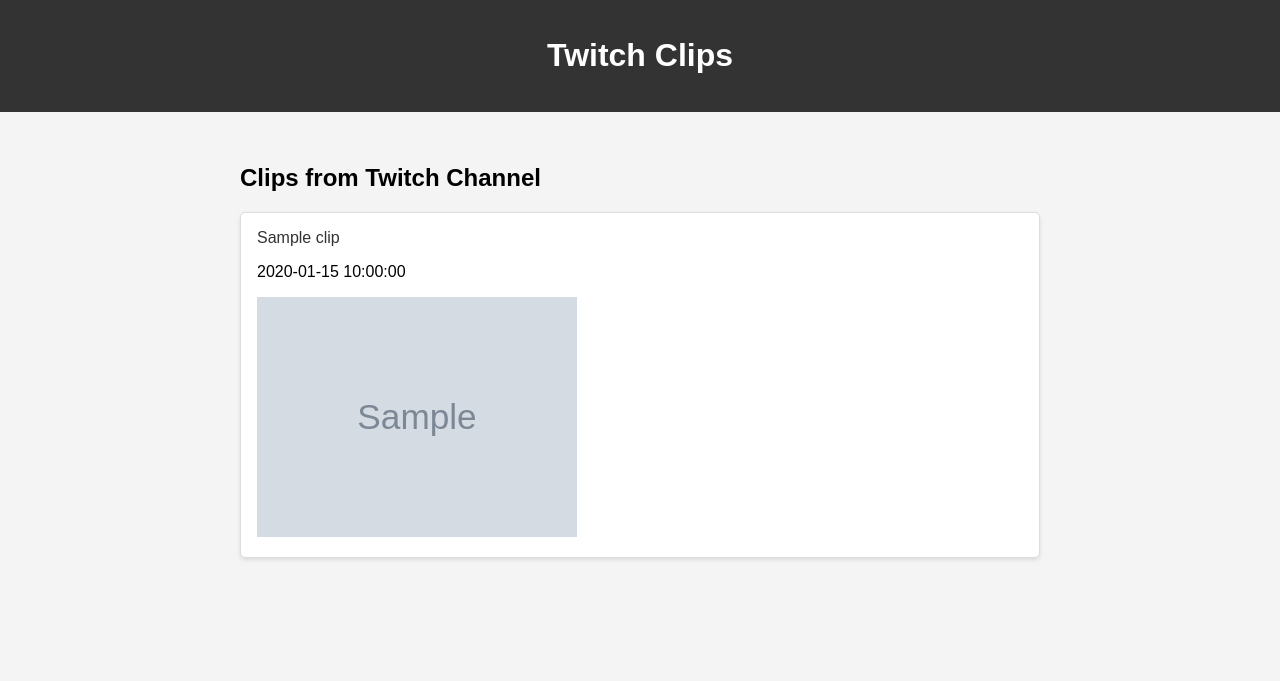
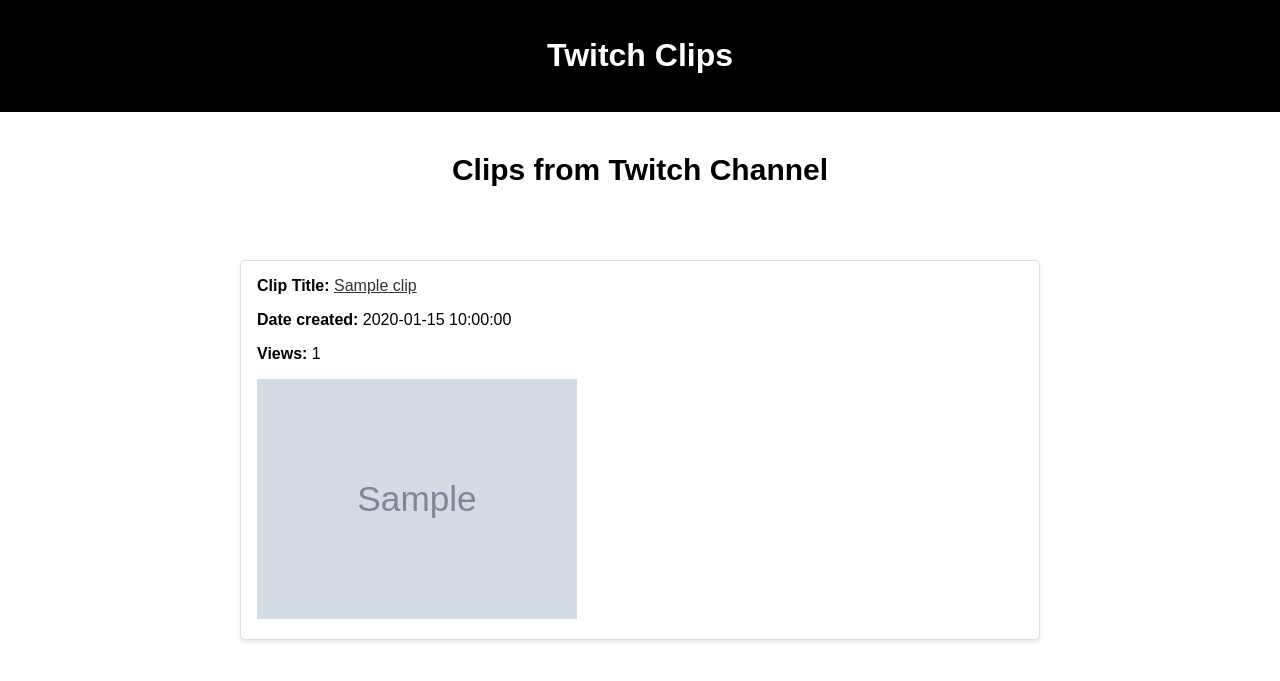
Before and after one commit to ncattles/Mesiafy-Twitch-Clip-Compilation-Web-App, a Flask app: template templates/index.html in a window 1280 px wide. Shown: the top 681 px of the page. Run offline with Flask 3, Linux system fonts and the light colour scheme; the template is opened without the code that fills it: most values are stand-ins (such as "Sample title", 1, 10 or a date in 2020); grey boxes marked "Sample" are stand-in pictures.

Commit message:
added hovering components as well as retrieved view count and creation date of clip and tweaked design a bit

```diff
--- a/templates/index.html
+++ b/templates/index.html
@@ -7,18 +7,24 @@
             font-family: Arial, sans-serif;
             margin: 0;
             padding: 0;
-            background-color: #f4f4f4;
+            background-color: white;
         }
         header {
-            background-color: #333;
+            background-color: black;
             color: white;
+            text-align: center;
+            padding: 1rem;
+        }
+
+        h2 {
+            font-size: 30px;
             text-align: center;
             padding: 1rem;
         }
         .container {
             max-width: 800px;
             margin: 0 auto;
-            padding: 2rem;
+            padding: 1rem;
         }
         ul {
             list-style: none;
@@ -36,20 +42,33 @@
             text-decoration: none;
             color: #333;
         }
+        a:visited {
+            color: purple;
+        }
+        a:hover {
+            color: green;
+        }
+        .image:hover {
+            opacity: 0.5;
+        }
     </style>
 </head>
 <body>
     <header>
         <h1>Twitch Clips</h1>
     </header>
+    <h2>Clips from Twitch Channel</h2>
     <div class="container">
-        <h2>Clips from Twitch Channel</h2>
         <ul>
             {% for clip in clips %}
                 <li>
-                    <a href="{{ clip['url'] }}" target="_blank">{{ clip['title'] }}</a>
-                    <p>{{ clip['creation_date'] }}</p>
-                    <img src="{{ clip['thumbnail_url'] }}" alt="{{ clip['title'] }}" width="320">
+                    <b>Clip Title:</b> <a href="{{ clip['url'] }}" target="_blank" style="text-decoration: underline;"> {{ clip['title'] }}</a>
+                    <p> <b>Date created:</b> {{ clip['created_at'] }}</p>
+                    <p> <b>Views:</b> {{ clip['view_count'] }}</p>
+                    <a href="{{ clip['url'] }}" target="_blank">
+                        <img src="{{ clip['thumbnail_url'] }}" class="image" alt="{{ clip['title'] }}" width="320">
+                    </a>
+
                 </li>
             {% endfor %}
         </ul>
```
